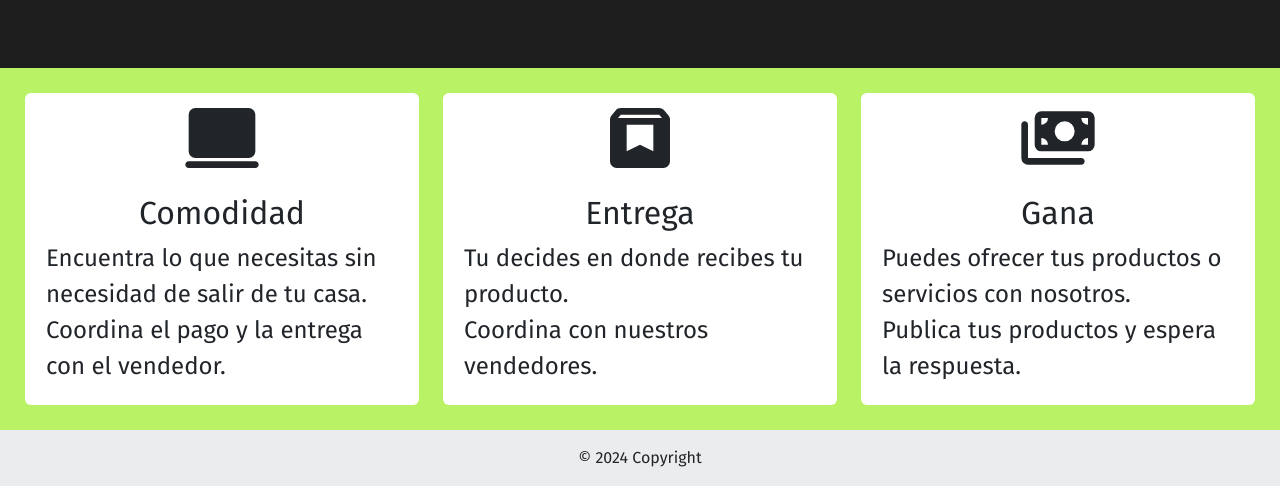
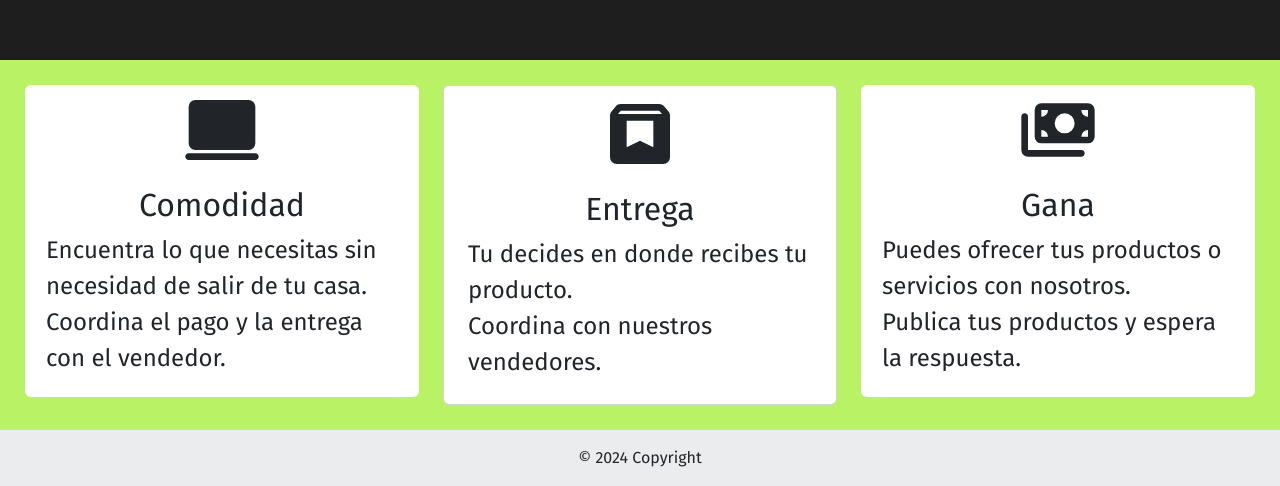
Before and after one commit to Aydily/AAT1-M2, a website built with Vite: page src/pages/footer.html in a window 1280 px wide. Shown: the part 314-800 px from the top of the page. Built offline with nearby package versions, Linux system fonts and the light colour scheme.

Commit message:
feat: Agregar cards de servicios en la página principal

```diff
--- a/src/pages/footer.html
+++ b/src/pages/footer.html
@@ -19,13 +19,13 @@
 
         </div>
       </div>
-      <div class="col ">
-        <div class="card card-custom-height card-custom-width ">
-          <svg class="card-img-top" xmlns="http://www.w3.org/2000/svg" width="1.2em" height="1.2em" viewBox="0 0 24 24">
+      <div class="col d-flex  flex-grow-1">
+        <div class="card p-2">
+          <svg class="card-img-top" xmlns="http://www.w3.org/2000/svg" width="5rem" height="5rem" viewBox="0 0 24 24">
             <path fill="currentColor"
               d="M5 21q-.825 0-1.412-.587T3 19V6.525q0-.35.113-.675t.337-.6L4.7 3.725q.275-.35.687-.538T6.25 3h11.5q.45 0 .863.188t.687.537l1.25 1.525q.225.275.338.6t.112.675V19q0 .825-.587 1.413T19 21zm.4-15h13.2l-.85-1H6.25zM16 8H8v8l4-2l4 2z" />
           </svg>
-          <div class="card-body">
+          <div class="card-body d-flex flex-column justify-content-evenly">
             <h5 class="card-title subtitulo fira-sans-regular">Entrega</h5>
             <p class="card-text texto fira-sans-regular">Tu decides en donde recibes tu producto. <br> Coordina con
               nuestros vendedores.
```
